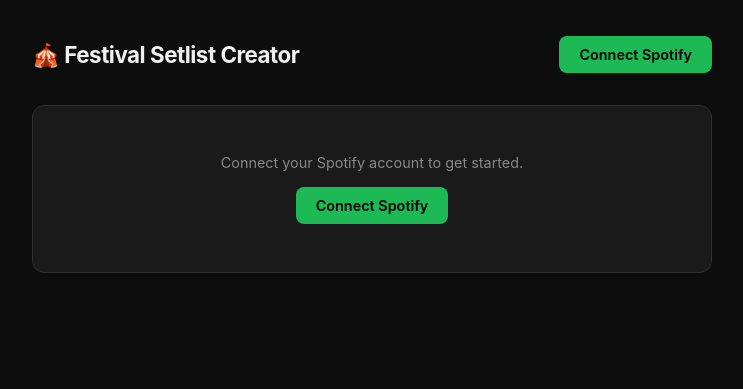
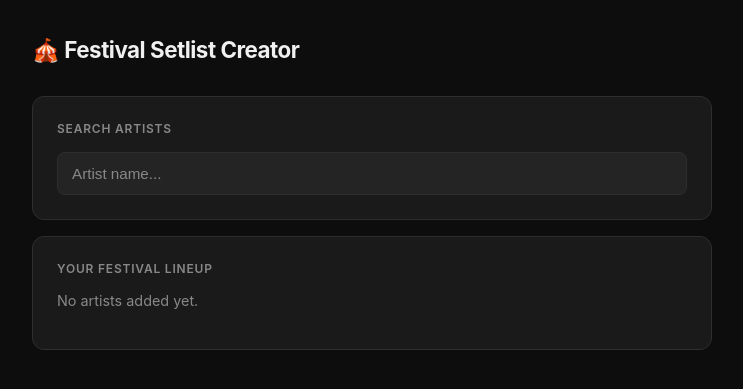
Before and after one commit to based-on-what/festival-setlistfm, a Flask app: page / in a window 1280 px wide. Shown: the top 389 px of the page, without its empty margins (268-1011 px from the left). Run offline with Flask 3, Linux system fonts and the light colour scheme.

Commit message:
sin login

```diff
--- a/templates/index.html
+++ b/templates/index.html
@@ -10,16 +10,9 @@
   <div class="app">
     <header class="header">
       <h1 class="logo">🎪 Festival Setlist Creator</h1>
-      <div id="auth-area">
-        <a href="/login" class="btn btn-primary" id="login-btn">Connect Spotify</a>
-        <div id="logout-area" class="hidden">
-          <span class="user-status">Connected</span>
-          <a href="/logout" class="btn btn-ghost">Disconnect</a>
-        </div>
-      </div>
     </header>
 
-    <main id="main-content" class="hidden">
+    <main id="main-content">
       <section class="card">
         <h2 class="card-title">Search Artists</h2>
         <div class="search-box">
@@ -58,10 +51,7 @@
       </section>
     </main>
 
-    <div id="auth-notice" class="card center-card">
-      <p class="muted">Connect your Spotify account to get started.</p>
-      <a href="/login" class="btn btn-primary">Connect Spotify</a>
-    </div>
+
   </div>
 
   <script src="/static/app.js"></script>
```
Also changed, not shown: README.md.
